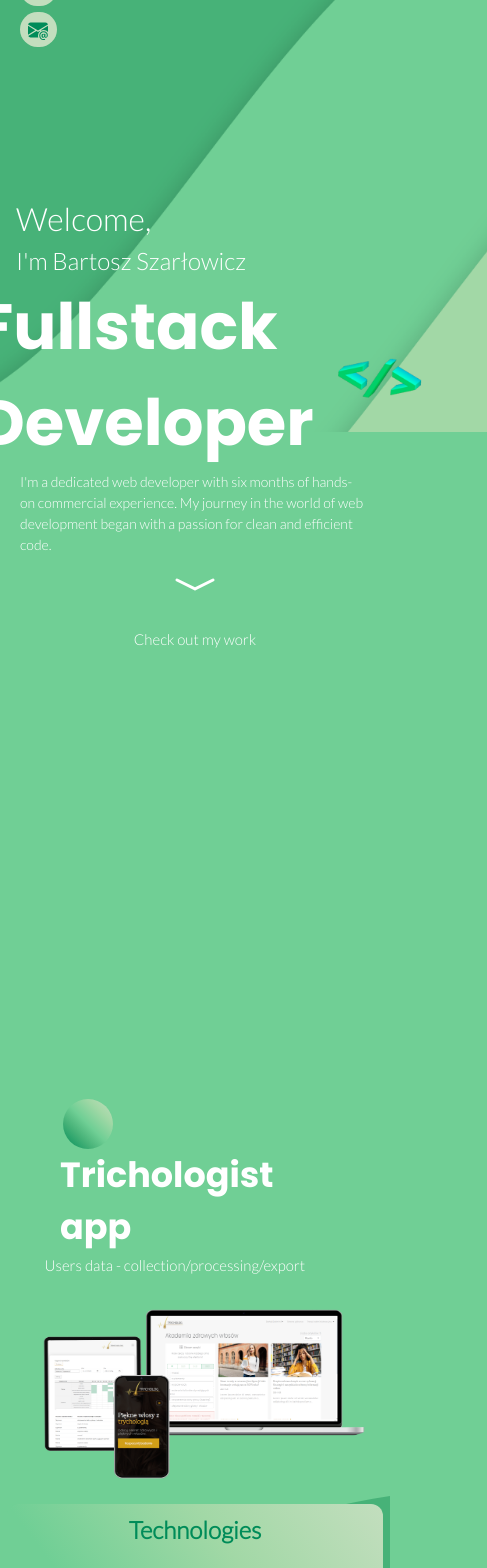
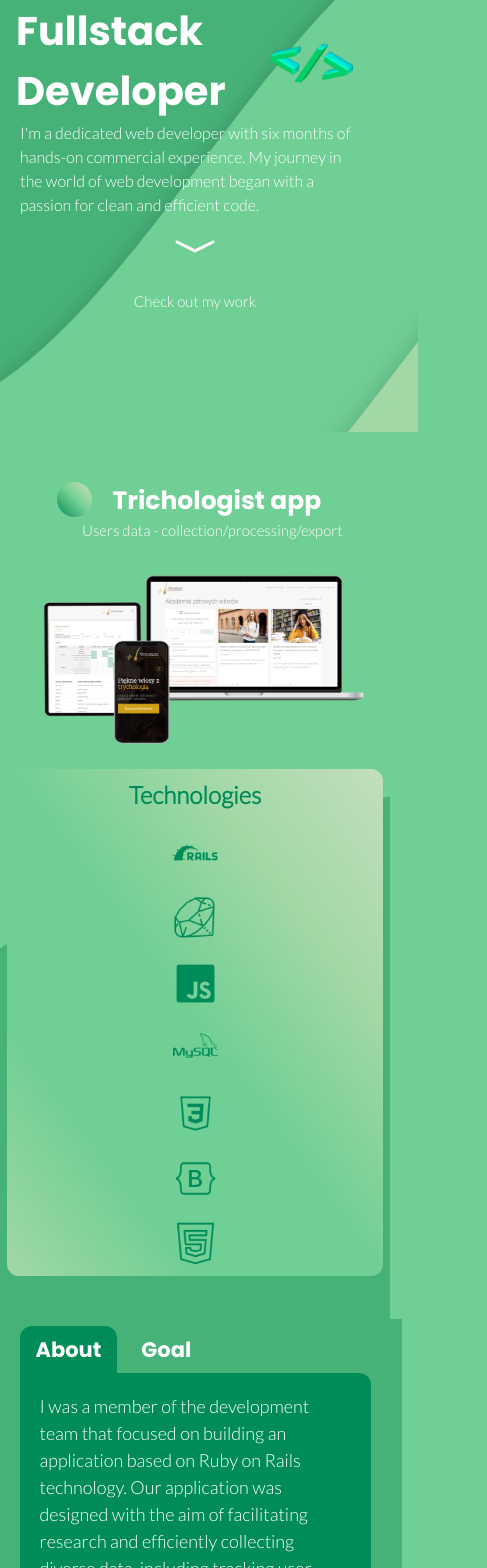
Before and after one commit to bszarlowicz/PortfolioApp, a React (Vite) app: page / in a window 390 px wide. Shown: the part 420-1988 px from the top of the page, 487 px wide, since content can reach past the window. Built offline with nearby package versions, Linux system fonts and the light colour scheme.

Commit message:
mobile layout - v1

```diff
--- a/src/assets/css/startPage.module.css
+++ b/src/assets/css/startPage.module.css
@@ -634,9 +634,97 @@ menu button.active {
     margin-left: auto;
     margin-right: auto;
   }
+
   .descriptionSection{
     margin-left: auto;
     margin-right: auto;
   }
+}
+
+@media only screen and (max-width: 760px) {
+
+  .body{
+    overflow-x: hidden;
+  }
+
+  .spacing{
+    height: 5vh;
+  }
+
+  .welcomeTextSection{
+    margin-top: 1vh;
+  }
+
+  .mainHeader{
+    font-size: 40px;
+  }
+
+  .customImg{
+    margin-right: 30px;
+  }
+
+  .mainHeaderDescription{
+    font-size: 16px;
+  }
+
+  .bottomSectionFirst{
+    margin-top: 20vh;
+  }
+
+  .projectTitle{
+    font-size: 25px;
+    margin-right: auto;
+  }
+
+  .greenDotProjects{
+    margin-left: 0;
+    width: 35px;
+    height: 35px;
+    margin-left: auto;
+    margin-right: auto;
+  }
+
+  .projectSubTitle{
+    margin-left: auto;
+    margin-right: auto;
+    text-align: center;
+  }
+
+  menu button {
+    font-size: 21px;
+
+  }
+
+  .descriptionSection{
+    max-width: 90vw;
+    padding: 0;
+    margin-left: auto;
+    margin-right: auto;
+  }
+
+  .iconContainer{
+    margin-bottom: 5vh;
+  }
+
+  .mainDescriptionAreaEndTrichologist{
+    height: 13vh;
+  }
+
+  .mainDescriptionAreaEndRegionHub{
+    min-height: 13vh;
+  }
+
+  .mainDescriptionAreaEndDeliveryApp{
+    min-height: 13vh;
+  }
+
+  .mainDescriptionAreaEndDragAndDropApp{
+    min-height: 13vh;
+  }
+
+  .developmentTeamHeader{
+    width: 100% !important;
+  }
+
 
 }
--- a/src/pages/StartPage.jsx
+++ b/src/pages/StartPage.jsx
@@ -395,7 +395,7 @@ export default function StartPage() {
                 <menu  className='my-0'>
                   <TabButton onSelect={() => handleClickDragAndDropApp('about')} isActive={selectedTopicDragAndDropApp==="about"}>About</TabButton>
                   <TabButton onSelect={() => handleClickDragAndDropApp('goal')} isActive={selectedTopicDragAndDropApp==="goal"}>Goal</TabButton>
-                  <TabButton onSelect={() => handleClickDragAndDropApp('docker')} isActive={selectedTopicDragAndDropApp==="docker"}>Docker config</TabButton>
+                  <TabButton onSelect={() => handleClickDragAndDropApp('docker')} isActive={selectedTopicDragAndDropApp==="docker"}>Docker</TabButton>
                 </menu>
                 <div  className={`${StartPageStyles.mainDescriptionText} col-md-12 text-start`}>
                   {PROJECT_FIVE[selectedTopicDragAndDropApp].description}
```
